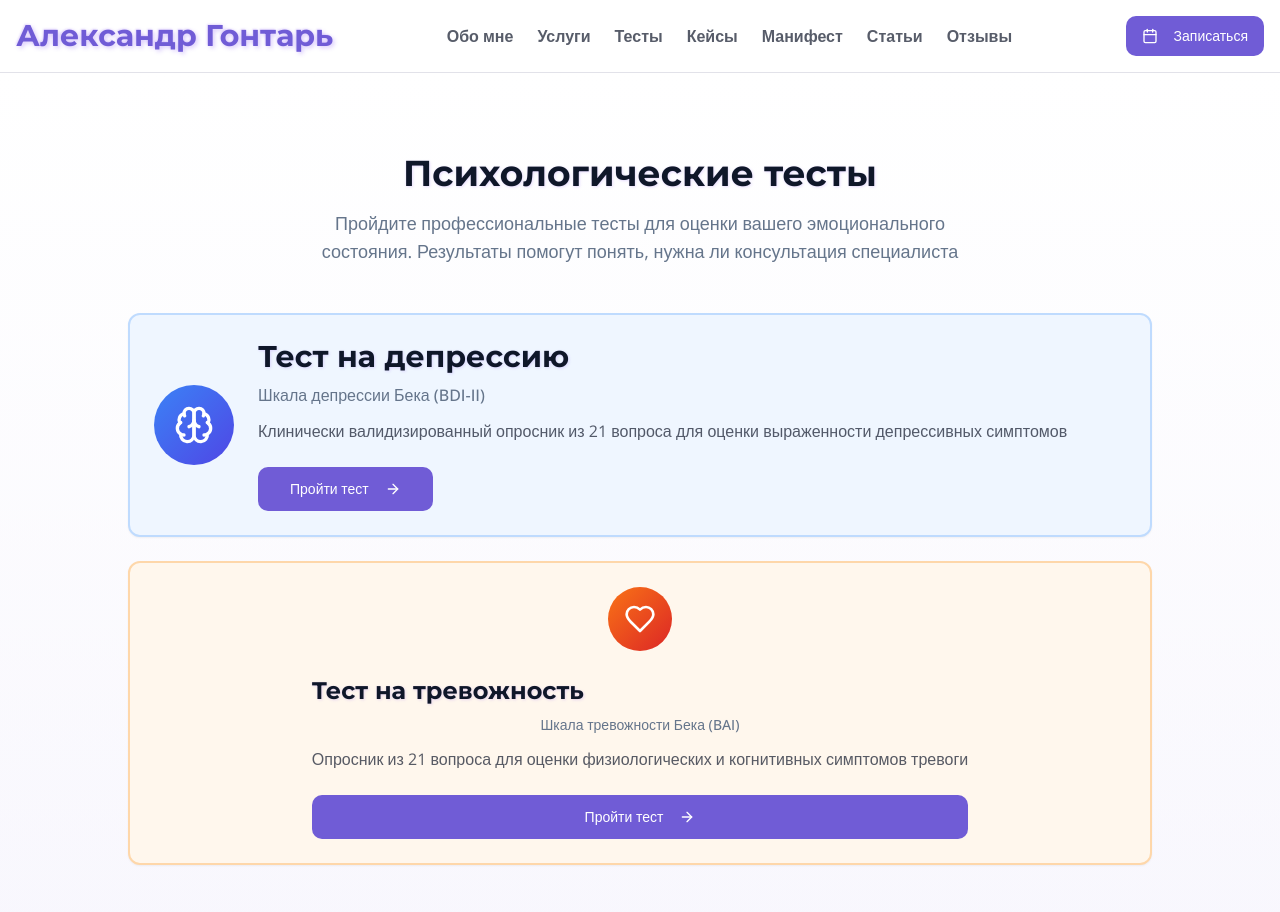
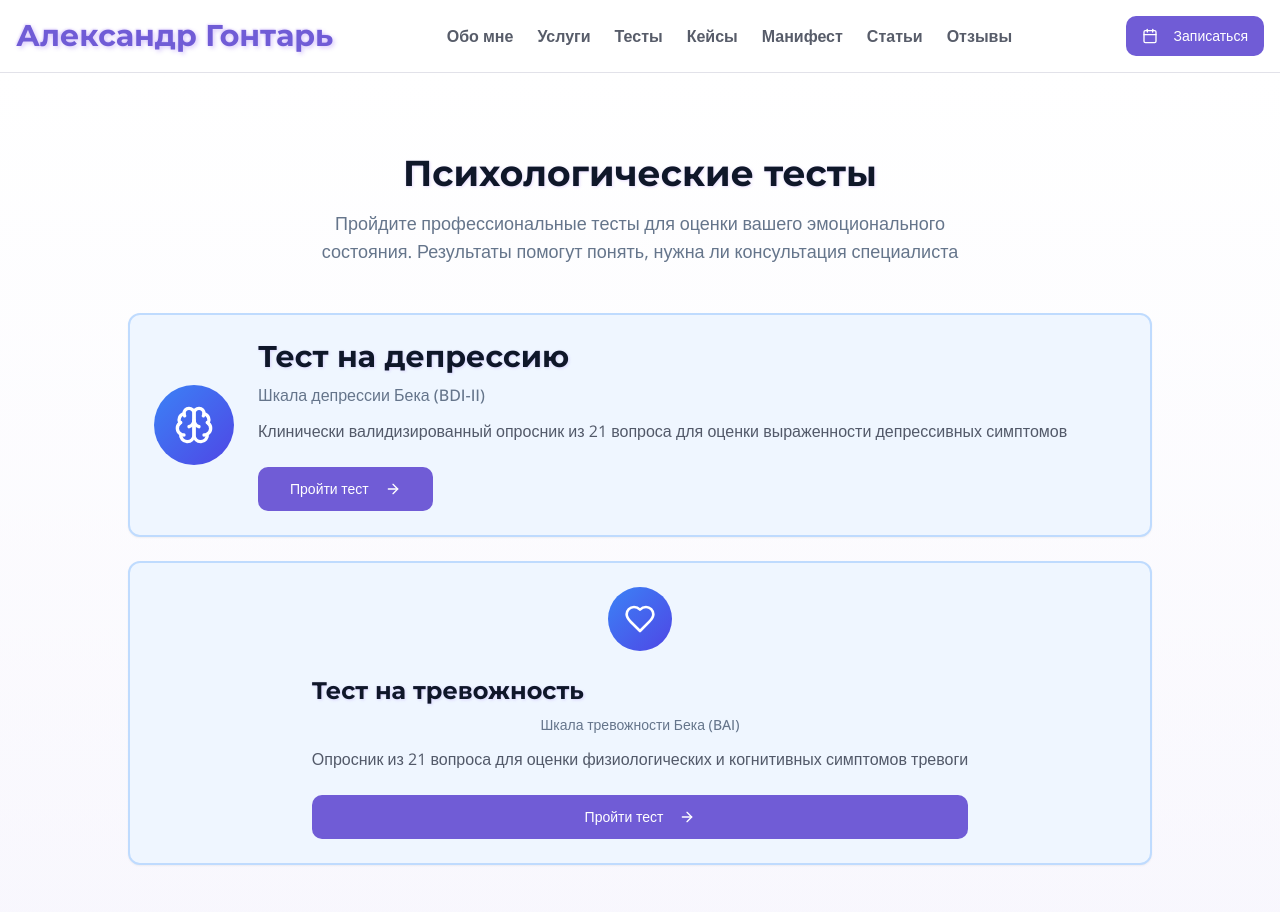
Before and after one commit to pr-poehali-dev/psychologist-website-burnout, a React (Vite) app: page /tests in a window 1280 px wide. Shown: the top 912 px of the page. Built offline with nearby package versions, Linux system fonts and the light colour scheme.

Commit message:
refactor: унифицировать стиль блоков

```diff
--- a/src/components/sections/TestsNavigationSection.tsx
+++ b/src/components/sections/TestsNavigationSection.tsx
@@ -28,9 +28,9 @@ const TestsNavigationSection = () => {
       subtitle: 'Шкала тревожности Бека (BAI)',
       description: 'Опросник из 21 вопроса для оценки физиологических и когнитивных симптомов тревоги',
       icon: 'Heart',
-      color: 'from-orange-500 to-red-600',
-      bgColor: 'bg-orange-50',
-      borderColor: 'border-orange-200',
+      color: 'from-blue-500 to-indigo-600',
+      bgColor: 'bg-blue-50',
+      borderColor: 'border-blue-200',
       featured: false,
     }
   ];
```
